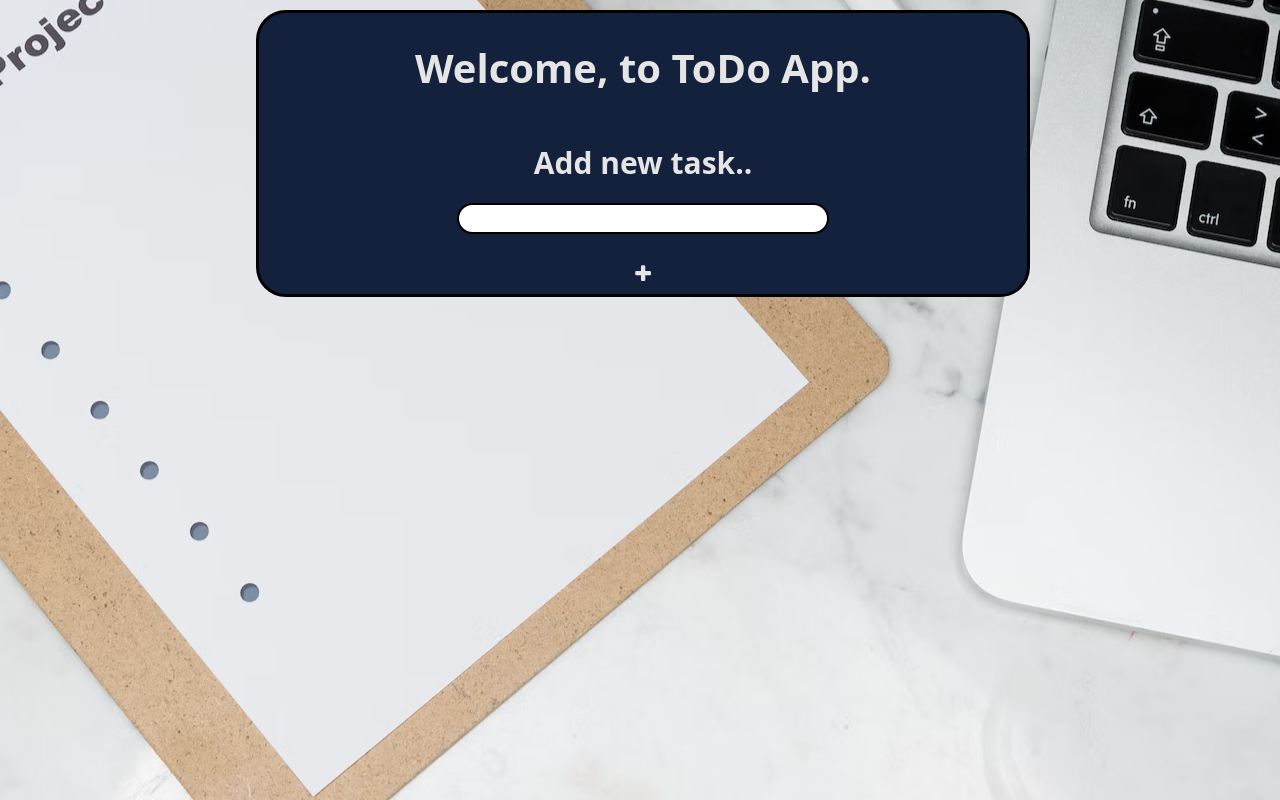
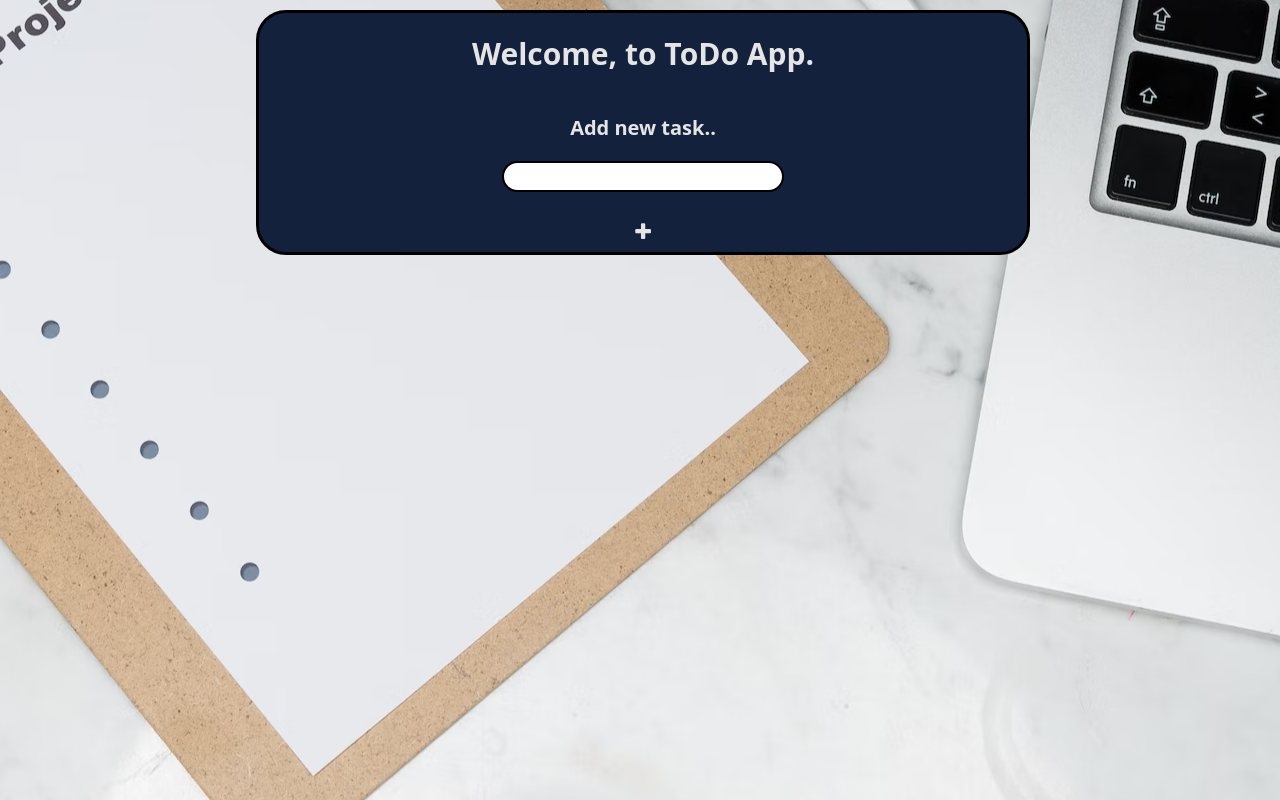
Before and after one commit to azharellahii/todo, a React (Create React App) app: page / in a window 1280 px wide. Built offline with nearby package versions, Linux system fonts and the light colour scheme.

Commit message:
Update App.css

```diff
--- a/src/App.css
+++ b/src/App.css
@@ -2,6 +2,7 @@ body {
     background-image: url("./Img/todo.avif");
     background-repeat: no-repeat;
     background-position: center;
+    background-size: auto;
     color: #E5E5E5;
     display: flex;
     flex-direction: column;
@@ -31,7 +32,7 @@ body {
 }
 
 h1 {
-    font-size: 2rem;
+    font-size: 1.5rem;
     display: flex;
     justify-content: center;
 }
@@ -49,7 +50,7 @@ h1 {
     margin-bottom: 20px;
     display: flex;
     justify-content: center;
-    font-size: 1.5rem;
+    font-size: 1rem;
     font-weight: bolder;
 }
 
```
